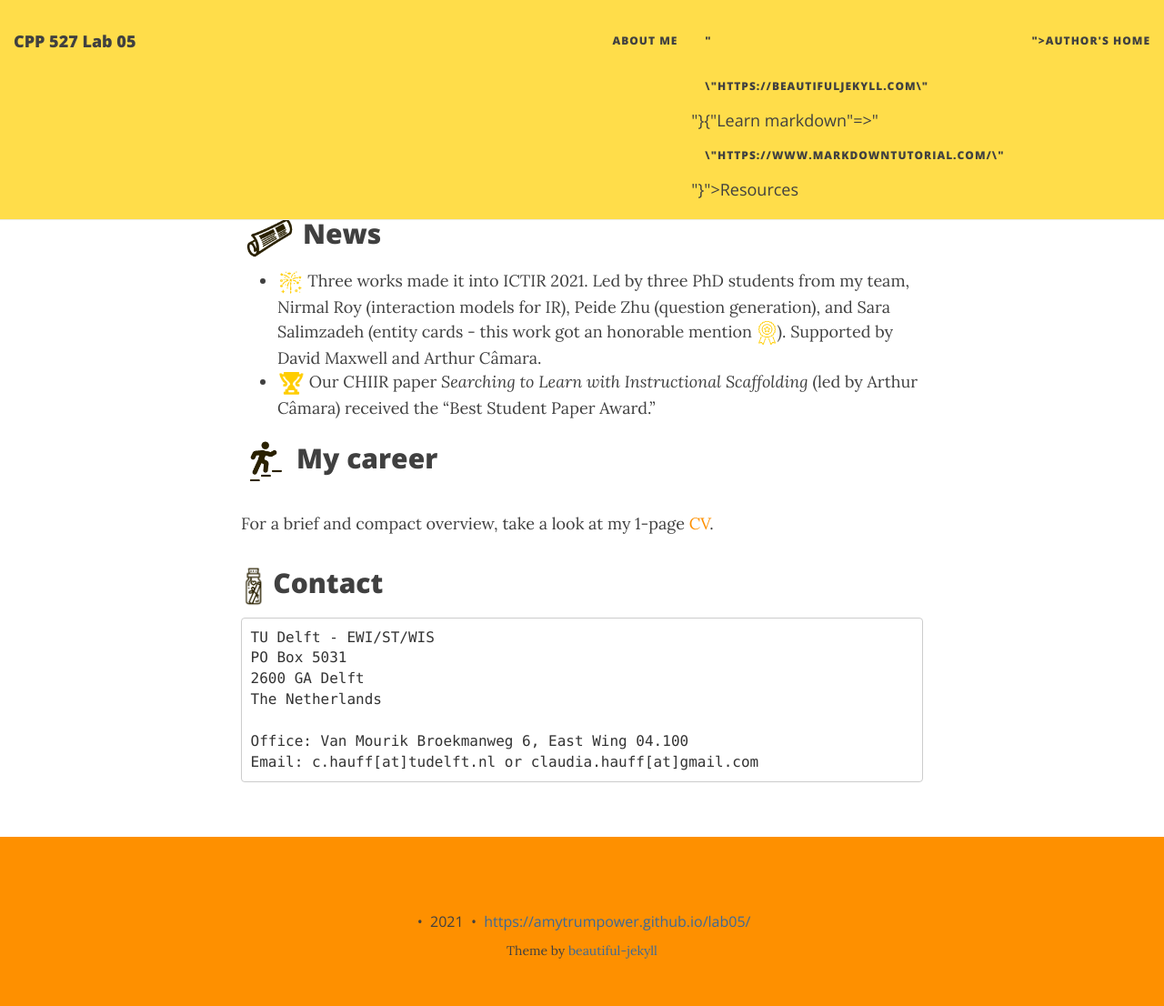
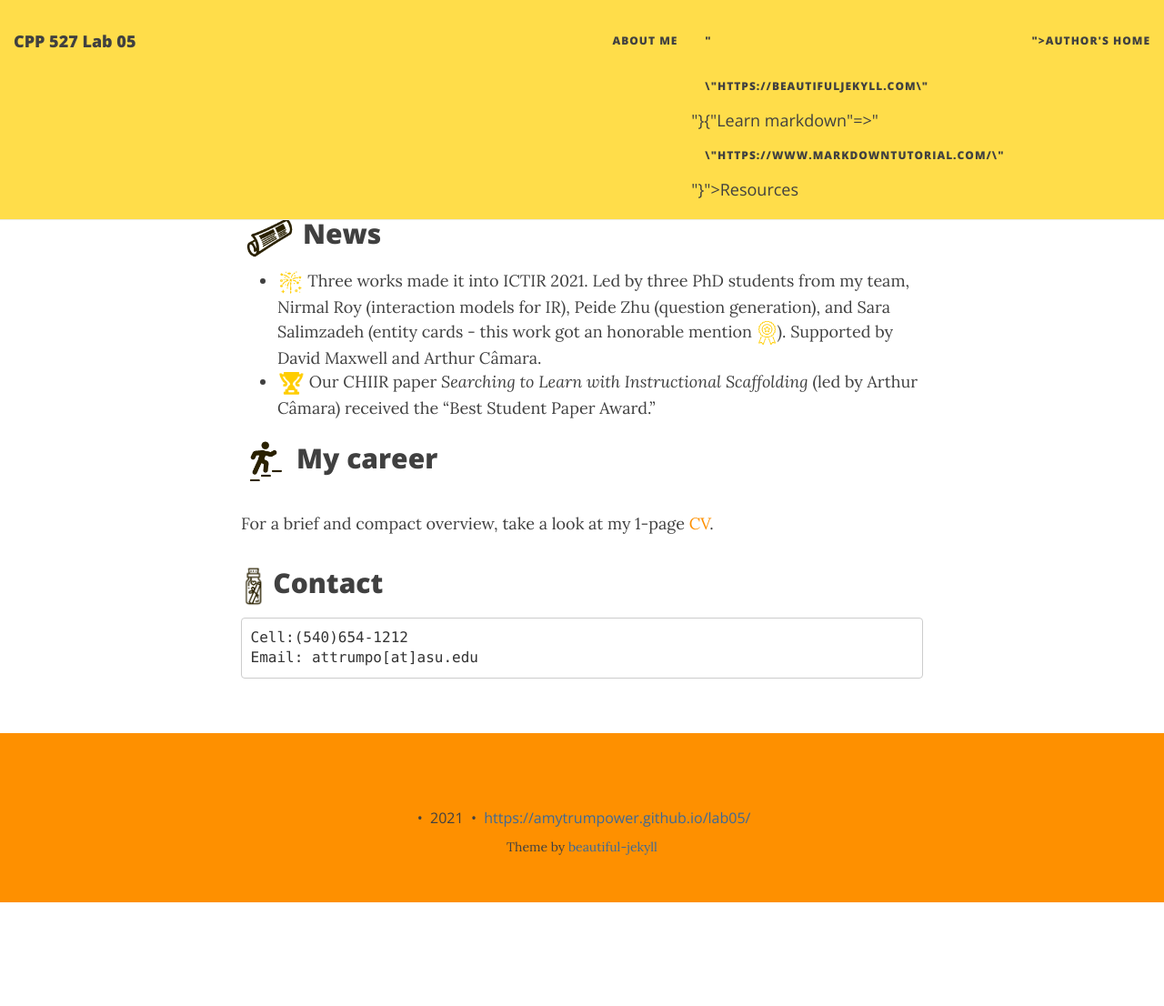
Before and after one commit to AmyTrumpower/lab05, a Jekyll site: the page built from index.md, in a window 1280 px wide. Shown: the whole page at 91% size. Built offline with Jekyll 4.4.1, drawn with Linux system fonts in a browser that asks for light colours; nearby versions of some CDN libraries; comment, search, counter and statistics services are not loaded; our own code applies the rules of GitHub Pages for plain Markdown files; after the commit the page ends 992 px from its top, so only the background shows below that.

Commit message:
Update index.md

````diff
--- a/index.md
+++ b/index.md
@@ -13,11 +13,6 @@ For a brief and compact overview, take a look at my 1-page [CV](../documents/Hau
 ## <img src="/img/contact.png" height="50px"> Contact
 
 ```
-TU Delft - EWI/ST/WIS
-PO Box 5031
-2600 GA Delft
-The Netherlands
-
-Office: Van Mourik Broekmanweg 6, East Wing 04.100
-Email: c.hauff[at]tudelft.nl or claudia.hauff[at]gmail.com
+Cell:(540)654-1212
+Email: attrumpo[at]asu.edu
 ```
````
